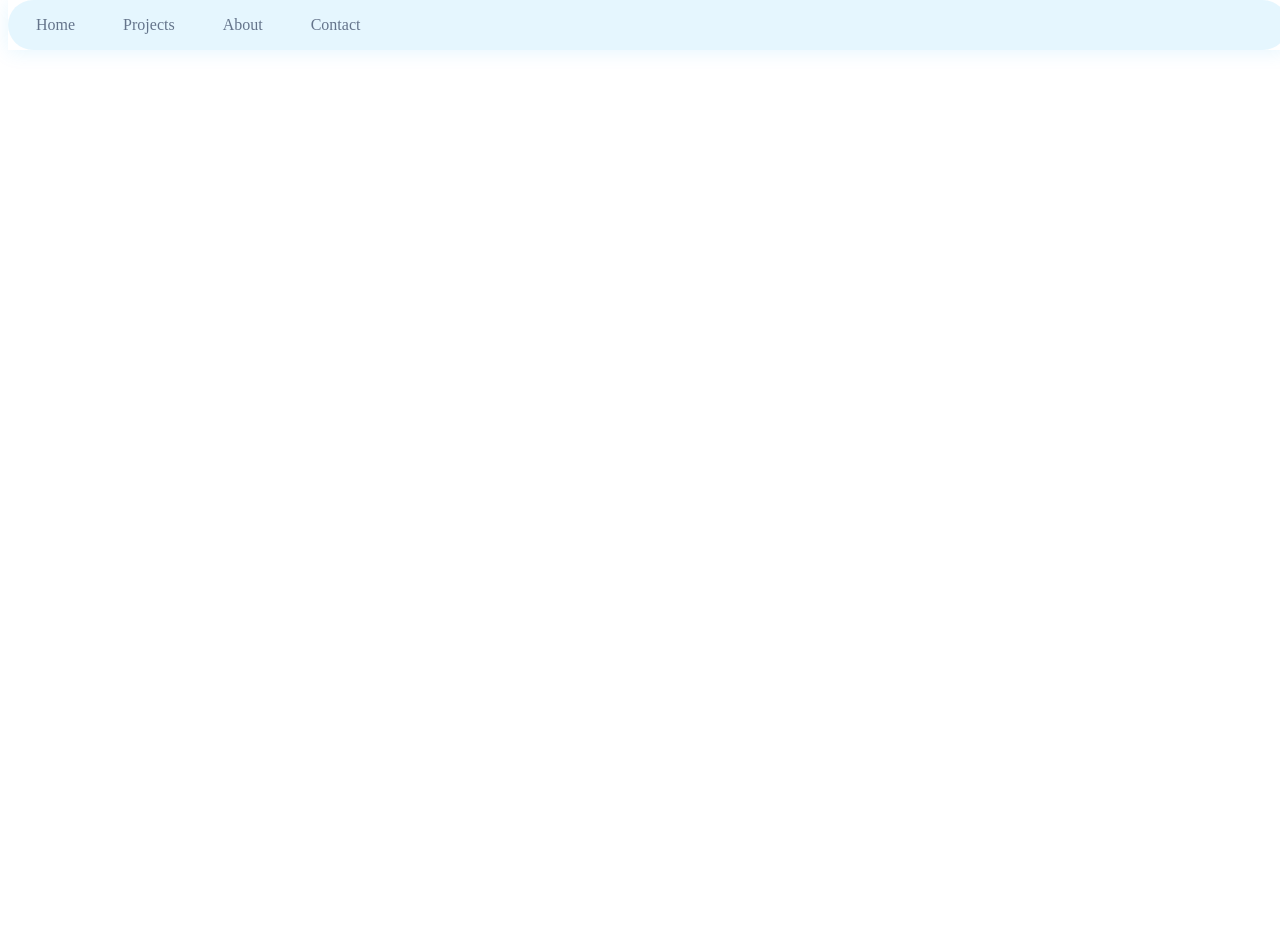
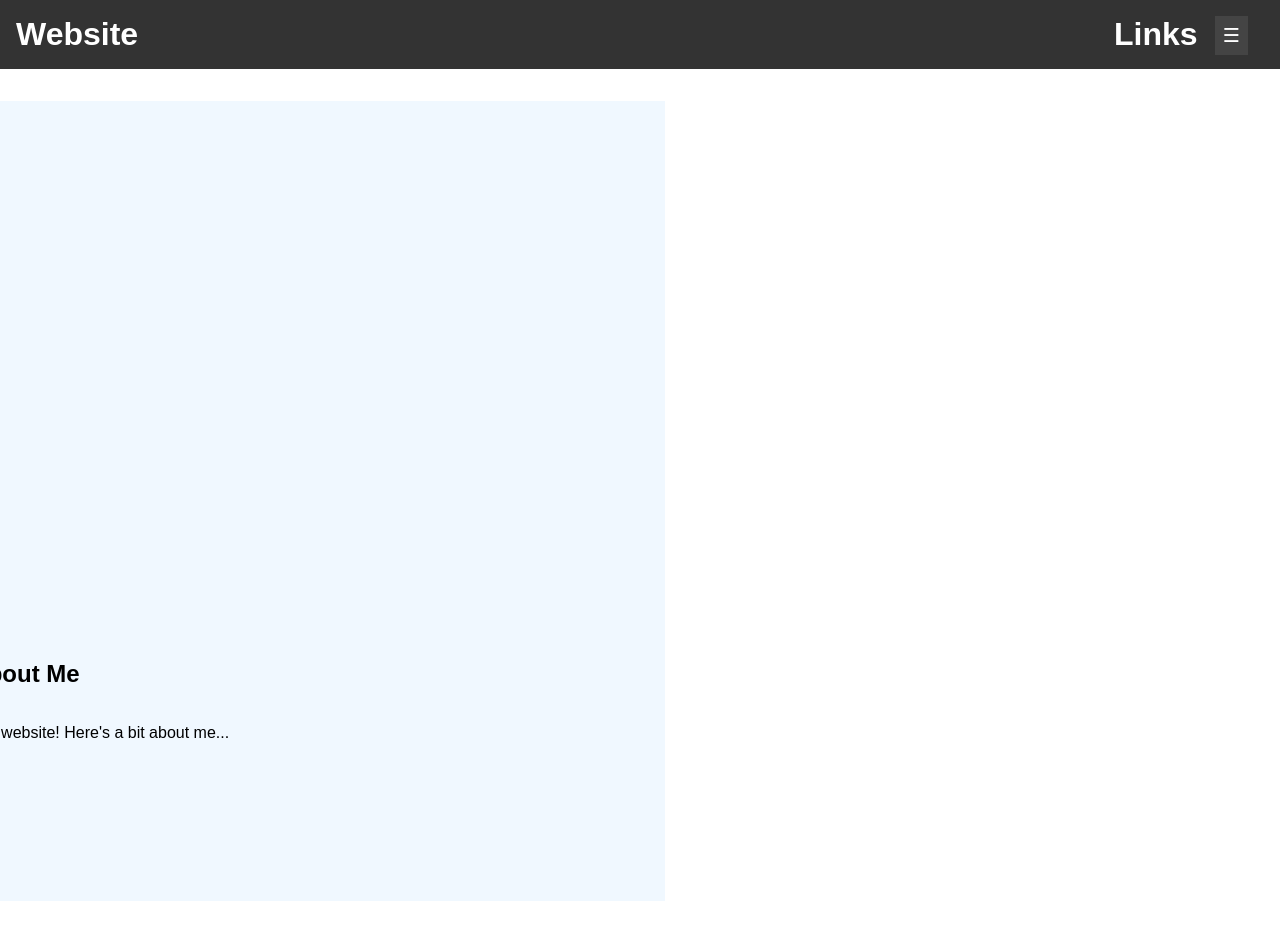
Before and after one commit to JonnyRoth2/JonnyRoth2.github.io, a plain HTML site: page index.html in a window 1280 px wide. Shown: the top 940 px of the page. Before the commit the page ends 800 px from the top, so only its background shows below. Drawn offline with Linux system fonts and the light colour scheme.

Commit message:
1000th init commit

```diff
--- a/index.html
+++ b/index.html
@@ -1,22 +1,56 @@
 <!DOCTYPE html>
 <html lang="en">
 <head>
-    <meta charset="UTF-8">
-    <meta name="viewport" content="width=device-width, initial-scale=1.0">
-    <link rel="stylesheet" href="style.css">
-    <link rel="script" href="script.js">
-    <title>Jonathan Roth - Portfolio</title>
+  <meta charset="UTF-8" />
+  <meta name="viewport" content="width=device-width, initial-scale=1.0"/>
+  <title>My Personal Website</title>
+  <link rel="stylesheet" href="style.css"/>
 </head>
 <body>
-    <header>
-        <div class="container">
-            <div class="header-content">
-                <nav class="nav-tabs">
-                    <a href="#" class="nav-tab active" onclick="showPage('home')">Home</a>
-                    <a href="#" class="nav-tab" onclick="showPage('projects')">Projects</a>
-                    <a href="#" class="nav-tab" onclick="showPage('about')">About</a>
-                    <a href="#" class="nav-tab" onclick="showPage('contact')">Contact</a>
-                </nav>
-            </div>
-        </div>
-    </header>
+  <header>
+    <h1>Website</h1>
+    <div class="header-right">
+    <p id="links"><strong>Links</strong></p>
+    <div class="dropdown">
+      <button class="dropbtn">☰</button>
+      <div class="dropdown-content">
+        <a href="https://github.com/JonnyRoth2">GitHub</a>
+        <a href="https://www.linkedin.com/in/jonnyroth/">LinkedIn</a>
+        <a href="jonnyroth12@gmail.com">Email</a>
+        <a href="#about">About</a>
+      </div>
+    </div>
+  </div>
+  </header>
+
+  <main>
+    <main class="main-grid">
+  <section class="about-me">
+    <img src="your-photo.jpg" alt="Your Photo" class="profile-pic" />
+    <h2>About Me</h2>
+    <p>Welcome to my personal website! Here's a bit about me...</p>
+  </section>
+
+  <section class="skills">
+    <h2>Skills</h2>
+    <ul>
+      <li>HTML & CSS</li>
+      <li>JavaScript</li>
+      <li>Python</li>
+      <!-- add more skills -->
+    </ul>
+  </section>
+
+  <section class="projects">
+    <h2>Projects</h2>
+    <ul>
+      <li><a href="#">Project One</a></li>
+      <li><a href="#">Project Two</a></li>
+      <li><a href="#">Project Three</a></li>
+      <!-- add more projects -->
+    </ul>
+  </section>
+</main>
+  </main>
+</body>
+</html>
--- a/style.css
+++ b/style.css
@@ -1,32 +1,140 @@
+body {
+  font-family: sans-serif;
+  margin: 0;
+  padding: 0;
+}
+.header-right {
+  position: absolute;
+  top: 1rem;
+  right: 1rem;
+  display: flex;
+  align-items: center;
+  gap: 0.5rem;
+}
+
+#links {
+  margin-left: -150px;
+  margin-top: -0px;
+  font-size: 2rem;
+  color: white;
+
+}
+
 header {
-        background: rgba(255, 255, 255, 0.95);
-        backdrop-filter: blur(10px);
-        box-shadow: 0 2px 20px rgba(3, 169, 244, 0.1);
-        position: fixed;
-        width: 100%;
-        top: 0;
-        z-index: 1000;
-        transition: all 0.3s ease;
-        }
-.nav-tabs {
+background-color: #333;
+color: white;
+padding: 1rem;
+position: relative;
+}
+
+h1 {
+margin: 0;
+}
+
+.dropdown {
+position: absolute;
+top: 0rem;
+right: 1rem;
+}
+
+.dropbtn {
+background-color: #444;
+color: white;
+padding: 0.5rem;
+font-size: 1.2rem;
+border: none;
+cursor: pointer;
+}
+
+.dropdown-content {
+position: absolute;
+right: 0;
+background-color: #f9f9f9;
+min-width: 150px;
+box-shadow: 0 4px 8px rgba(0,0,0,0.1);
+z-index: 1;
+opacity: 0;
+transform: translateY(-10px);
+transition: opacity 0.3s ease, transform 0.3s ease;
+pointer-events: none;
+}
+
+.dropdown-content a {
+color: black;
+padding: 0.75rem;
+text-decoration: none;
+display: block;
+}
+
+.dropdown-content a:hover {
+background-color: #f1f1f1;
+}
+
+.dropdown:hover .dropdown-content {
+opacity: 1;
+transform: translateY(0);
+pointer-events: auto;
+}
+.main-grid {
+  display: grid;
+  grid-template-columns: 1fr;
+  gap: 2rem;
+  padding: 2rem;
+  max-width: 800px;
+  margin: 0 auto;
+}
+
+.about-me, .skills, .projects {
+ width: 100vw;
+  box-sizing: border-box;
+margin-left: -855px;
+  min-height: 100vh;
+padding-left: -100rem;
+  box-sizing: border-box;
+  display: flex;
+  flex-direction: column;
+  justify-content: center;
+  align-items: center;
+}
+.about-me {
+
+  display: flex;
+  flex-direction: column;
+  align-items: center;
+  text-align: center;
+  background-color: aliceblue;
+}
+.projects{
     display: flex;
-    gap: 0;
-    background: rgba(3, 169, 244, 0.1);
-    border-radius: 50px;
-    padding: 0.25rem;
-        }
+  flex-direction: column;
+  align-items: center;
+  text-align: center;
+  background-color: aliceblue;
+}
 
-.nav-tab {
-    padding: 0.75rem 1.5rem;
-    background: none;
-    border: none;
-    border-radius: 50px;
-    cursor: pointer;
-    transition: all 0.3s ease;
-    font-weight: 500;
-    color: #64748b;
-   text-decoration: none;
-    display: flex;
-   align-items: center;
-    gap: 0.5rem;
-        }
+.profile-pic {
+  width: 150px;
+  height: 400px;
+  border-radius: 50%;
+  object-fit: cover;
+  margin-bottom: 1rem;
+  margin-left: -2000px;
+}
+
+.skills, .projects {
+
+}
+
+h2 {
+  margin-top: 0;
+}
+
+@media (max-width: 768px) {
+  .main-grid {
+    grid-template-columns: 1fr;
+  }
+
+  .about-me, .skills, .projects {
+    text-align: center;
+  }
+}
```
